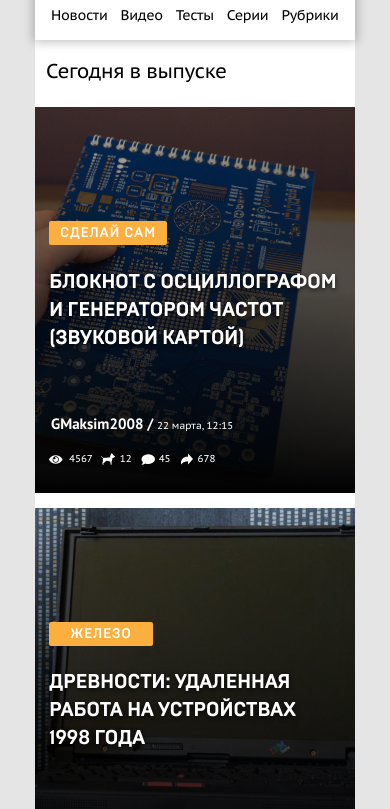
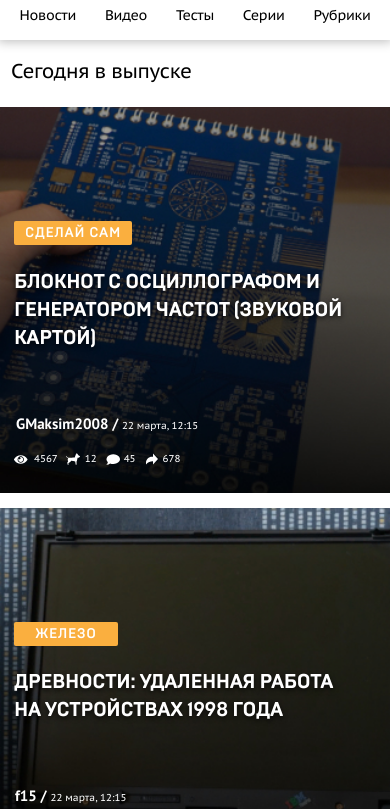
Before and after one commit to vikginger/hardware, a website: page index.html in a window 390 px wide. Shown: the part 57-866 px from the top of the page. Drawn offline with Linux system fonts and the light colour scheme; files whose address does not match are found by name.

Commit message:
сделала резиновую верстку для мобильной и планшетной версии, но без изменения высот блоков

```diff
--- a/less/blocks/article.less
+++ b/less/blocks/article.less
@@ -405,8 +405,29 @@
 
 @media (max-width: 1023px) {
 
+  .article__wrapper--first {
+    width: 100%;
+  }
+
+  .article__wrapper--second {
+    width: 100%;
+    margin-right: 0;
+  }
+
+  .article__wrapper {
+    width: 100%;
+  }
+
+  .article__hover-wrapper {
+    width: 100%;
+  }
+
+  .article {
+    background-size: cover;
+  }
+
   .article--first {
-    width: 768px;
+    width: 100%;
     height: 386px;
     margin-bottom: -10px;
     padding-top: 72px;
@@ -418,6 +439,7 @@
     }
 
     .acrticle__title {
+      width: 76.65%;
       margin-bottom: 140px;
     }
 
@@ -438,7 +460,7 @@
   }
 
   .article--second {
-    width: 768px;
+    width: 100%;
     height: 386px;
     margin-right: 0;
     margin-bottom: 15px;
@@ -450,6 +472,7 @@
     }
 
     .acrticle__title {
+      width: 62.2%;
       margin-right: 250px;
       margin-bottom: 140px;
     }
@@ -465,7 +488,7 @@
   }
 
   .article--third {
-    width: 768px;
+    width: 100%;
     height: 386px;
     padding-top: 72px;
     background-image: url(../img/content/article/article3-768.jpg);
@@ -492,7 +515,6 @@
 @media (max-width: 767px) {
 
   .article--first {
-    width: 320px;
     padding-top: 114px;
     padding-left: 14px;
     padding-right: 15px;
@@ -504,8 +526,8 @@
     }
 
     .acrticle__title {
+      width: 100%;
       margin-bottom: 60px;
-      margin-right: 0;
     }
 
     .article__footer {
@@ -523,7 +545,6 @@
   }
 
   .article--second {
-    width: 320px;
     padding-top: 114px;
     padding-left: 14px;
     padding-right: 15px;
@@ -534,6 +555,7 @@
     }
 
     .acrticle__title {
+      width: 90.62%;
       margin-right: 0px;
       margin-bottom: 60px;
     }
@@ -549,7 +571,6 @@
   }
 
   .article--third {
-    width: 320px;
     padding-top: 114px;
     padding-left: 14px;
     padding-right: 15px;
@@ -560,6 +581,7 @@
     }
 
     .acrticle__title {
+      width: 90.62%;
       margin-bottom: 89px;
     }
 
--- a/less/blocks/content-articles.less
+++ b/less/blocks/content-articles.less
@@ -30,7 +30,12 @@
 @media (max-width: 1023px) {
 
   .content__articles-wrapper {
-    width: 768px;
+    width: 100%;
+    margin-right: 0;
+  }
+
+  .content__articles {
+    width: 100%;
   }
 
   .content__message {
@@ -45,10 +50,6 @@
 
 @media (max-width: 767px) {
 
-  .content__articles-wrapper {
-    width: 320px;
-  }
-
   .content__articles {
     margin-bottom: 26px;
   }
--- a/less/blocks/header.less
+++ b/less/blocks/header.less
@@ -6,7 +6,7 @@
 }
 
 .header__wrapper {
-  width: 1200px;
+  width: 62.5%;
   margin: 0 auto;
 }
 
@@ -169,17 +169,18 @@
 
 @media (max-width: 1919px) {
   .header {
-    max-width: 1440px;
+    max-width: 1919px;
   }
 
   .header__wrapper {
+    width: 1200px;
     margin: 0 auto;
   }
 }
 
 @media (max-width: 1439px) {
   .header {
-    max-width: 1024px;
+    max-width: 1439px;
   }
 
   .header__wrapper {
@@ -229,12 +230,12 @@
 
 @media (max-width: 1023px) {
   .header {
-    max-width: 768px;
+    max-width: 1023px;
   }
 
   .header__wrapper {
-    width: 768px;
-    margin: 0 auto;
+    width: 100%;
+    margin: 0;
   }
 
   .header__inner-up {
@@ -305,12 +306,7 @@
 
 @media (max-width: 767px) {
   .header {
-    max-width: 320px;
-  }
-
-  .header__wrapper {
-    width: 320px;
-    margin: 0 auto;
+    max-width: 767px;
   }
 
   .header__inner-up {
@@ -371,8 +367,17 @@
   }
 
   .header__nav {
-    padding-left: 16px;
-    padding-right: 16px;
+    width: 100%;
+    padding-left: 5%;
+    padding-right: 5%;
+  }
+
+  .header__nav-wrapper {
+    width: 100%;
+  }
+
+  .nav {
+    width: 100%;
   }
 
   .nav-link {
--- a/less/blocks/main-content.less
+++ b/less/blocks/main-content.less
@@ -5,7 +5,7 @@ main {
 }
 
 .main-content {
-  width: 1200px;
+  width: 62.5%;
   margin: 0 auto;
   padding-left: 71px;
   padding-right: 67px;
@@ -32,13 +32,18 @@ main {
 
 @media (max-width: 1919px) {
   main {
-    max-width: 1440px;
+    max-width: 1919px;
+  }
+
+  .main-content {
+    width: 1200px;
   }
 }
 
+
 @media (max-width: 1439px) {
   main {
-    max-width: 1024px;
+    max-width: 1439px;
   }
 
   .main-content {
@@ -56,15 +61,19 @@ main {
 
 @media (max-width: 1023px) {
   main {
-    max-width: 768px;
+    max-width: 1023px;
   }
 
   .main-content {
-    width: 768px;
-    margin: 0 auto;
+    width: 100%;
+    margin: 0;
     padding: 0;
     padding-top: 34px;
     padding-bottom: 37px;
+  }
+
+  .main-content__wrapper {
+    width: 100%;
   }
 
   .main-content__title {
@@ -78,12 +87,10 @@ main {
 
 @media (max-width: 767px) {
   main {
-    max-width: 320px;
+    max-width: 767px;
   }
 
   .main-content {
-    width: 320px;
-    margin: 0 auto;
     padding-top: 20px;
     padding-bottom: 0;
   }
--- a/less/blocks/series-content.less
+++ b/less/blocks/series-content.less
@@ -1,7 +1,7 @@
 // main: styles.less
 
 .series-content {
-  width: 1200px;
+  width: 62.5%;
   margin: 0 auto;
   padding: 0px 70px;
   padding-bottom: 30px;
@@ -141,6 +141,13 @@
   background-color: #F49F21;
 }
 
+@media (max-width: 1919px) {
+  .series-content {
+    width: 1200px;
+  }
+}
+
+
 @media (max-width: 1439px) {
 
   .series-content {
@@ -181,13 +188,13 @@
 @media (max-width: 1023px) {
 
   .series-content {
-    width: 768px;
+    width: 100%;
     padding: 0px;
   }
 
   .series-content__slider {
 
-    width: 753px;
+    width: 100%;
     overflow: hidden;
 
     .slider__list {
@@ -232,7 +239,7 @@
 @media (max-width: 767px) {
 
   .series-content {
-    width: 320px;
+    width: 100%;
   }
 
   .series-content__control {
@@ -241,7 +248,7 @@
 
   .series-content__slider {
 
-    width: 305px;
+    width: 100%;
     overflow: hidden;
 
     .slider__list {
--- a/less/blocks/slider.less
+++ b/less/blocks/slider.less
@@ -75,7 +75,7 @@
 
 @media (max-width: 1439px) {
   .slider__wrapper {
-    width: 730px;
+    width: 100%;
     overflow: hidden;
   }
 
@@ -86,7 +86,12 @@
 
 @media (max-width: 1023px) {
   .slider__wrapper {
-    width: 753px;
+    width: 100%;
+  }
+
+  .slider__options {
+    width: 66%;
+    justify-content: space-between;
   }
 
   .slider__option {
@@ -100,11 +105,19 @@
 
 @media (max-width: 767px) {
   .slider__wrapper {
-    width: 306px;
+    width: 100%;
+  }
+
+  .slider__list {
+    width: 100%;
   }
 
   .slider__control {
     margin-bottom: 22px;
+  }
+
+  .slider__options {
+    width: 95.63%;
   }
 
   .slider__options--main {
```
Also changed, not shown: css/style.css.
